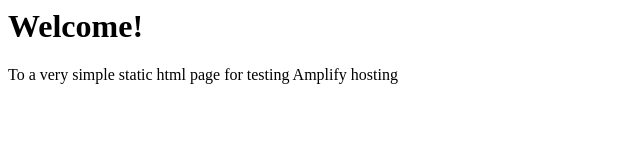
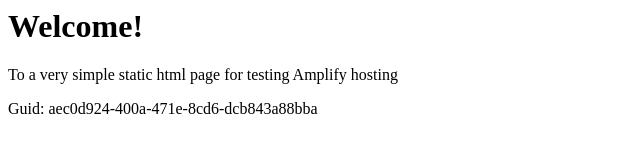
Before and after one commit to aws-aemilia-dub/Github-PR-Commit-Integration-Test-DoNotTouch-Gith-P5X5MO5I-v1-prod-eu-west-1, a website: page src/index.html in a window 1280 px wide. Shown: the whole page, without its empty margins (0-640 px from the left). Drawn offline with Linux system fonts and the light colour scheme.

Commit message:
commit from integ tests

```diff
--- a/src/index.html
+++ b/src/index.html
@@ -1,3 +1,5 @@
+
+
 <html lang="en">
 
 <head>
@@ -10,6 +12,6 @@
 <body>
     <h1>Welcome!</h1>
     <p>To a very simple static html page for testing Amplify hosting</p>
-</body>
+    <p>Guid: aec0d924-400a-471e-8cd6-dcb843a88bba</p></body>
 
 </html>
```
